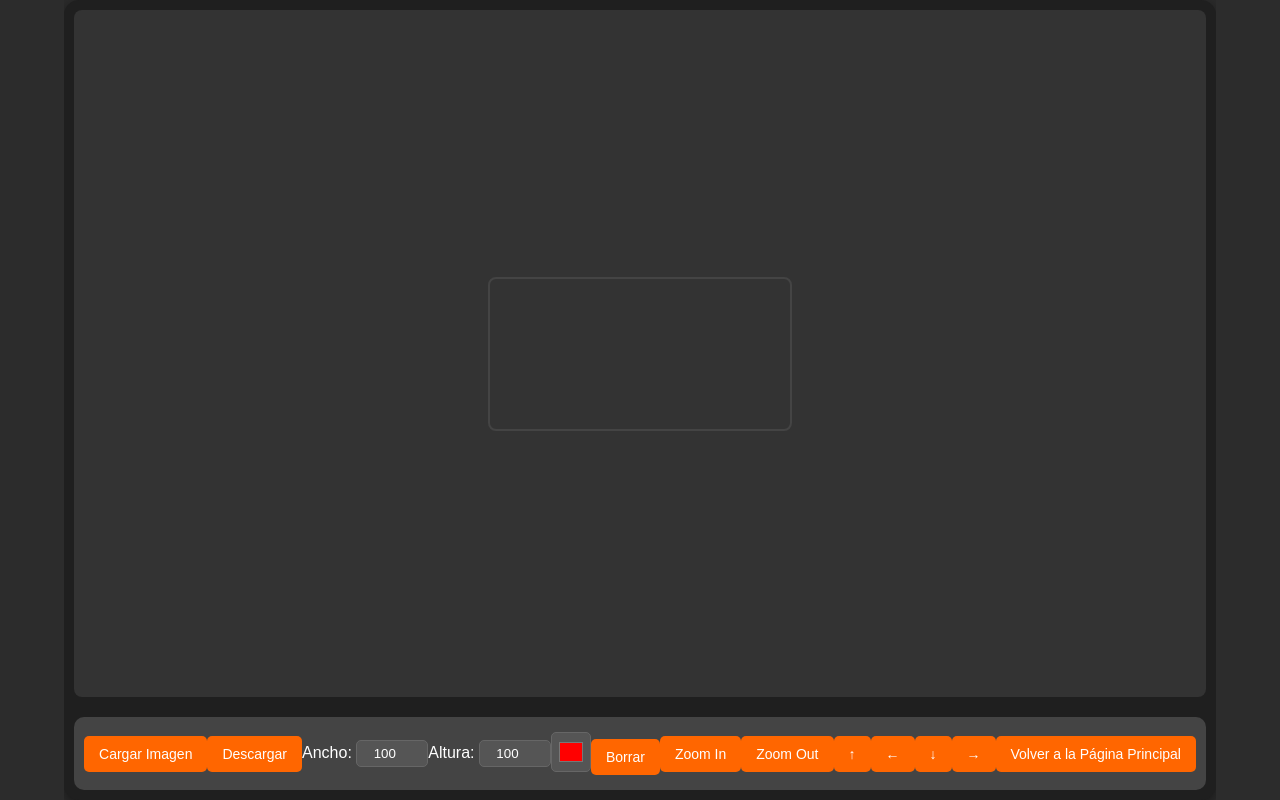
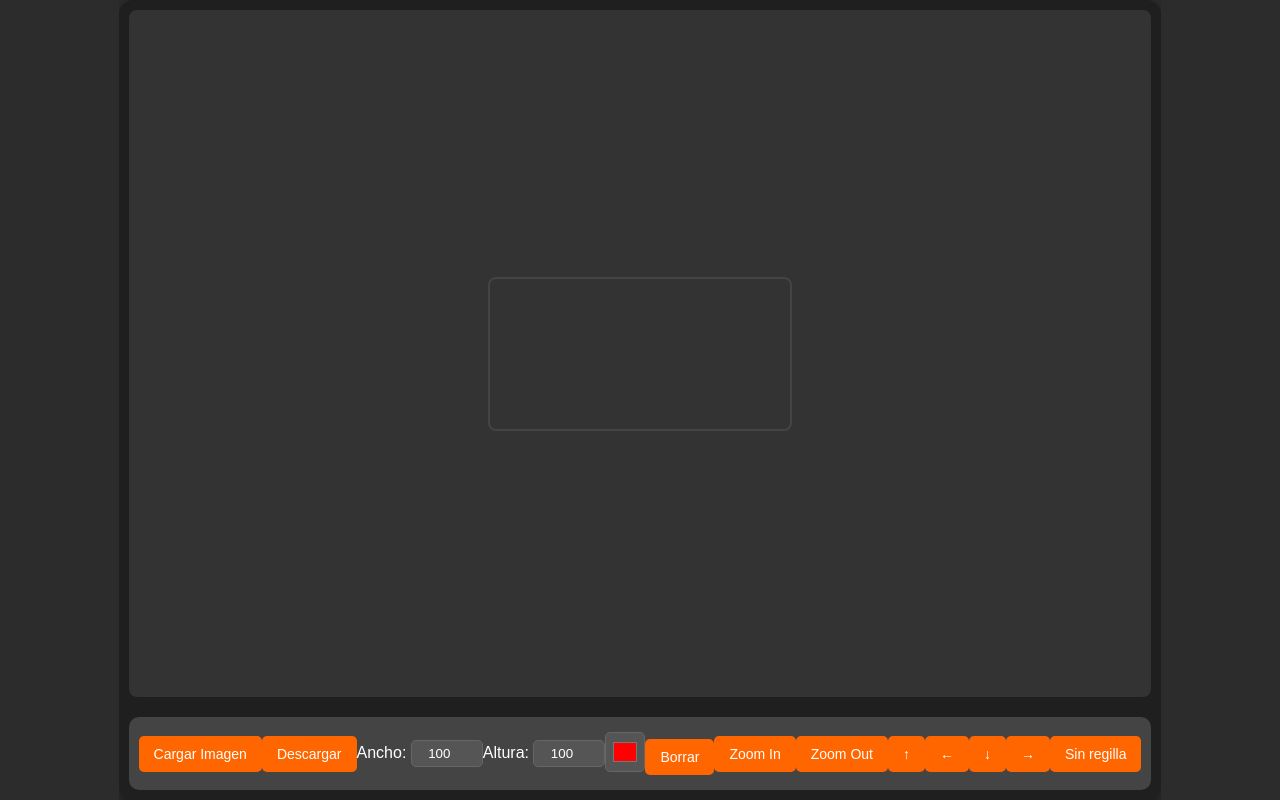
Before and after one commit to Pablog44/artepixelador, a React (Create React App) app: page /artepixelador/rejilla in a window 1280 px wide. Built offline with nearby package versions, Linux system fonts and the light colour scheme.

Commit message:
se cambia nombre de botones
-regilla
-sin regilla

```diff
--- a/src/components/Controls.js
+++ b/src/components/Controls.js
@@ -127,9 +127,9 @@ function Controls({ page }) {
                 </div>
                 <div className="controls-group">
                     {page === 'rejilla' ? (
-                        <Link to="/" className="button">Volver a la Página Principal</Link>
+                        <Link to="/" className="button">Sin regilla</Link>
                     ) : (
-                        <Link to="/rejilla" className="button">Ir a la Vista con Rejilla</Link>
+                        <Link to="/rejilla" className="button">Rejilla</Link>
                     )}
                 </div>
             </div>
```
